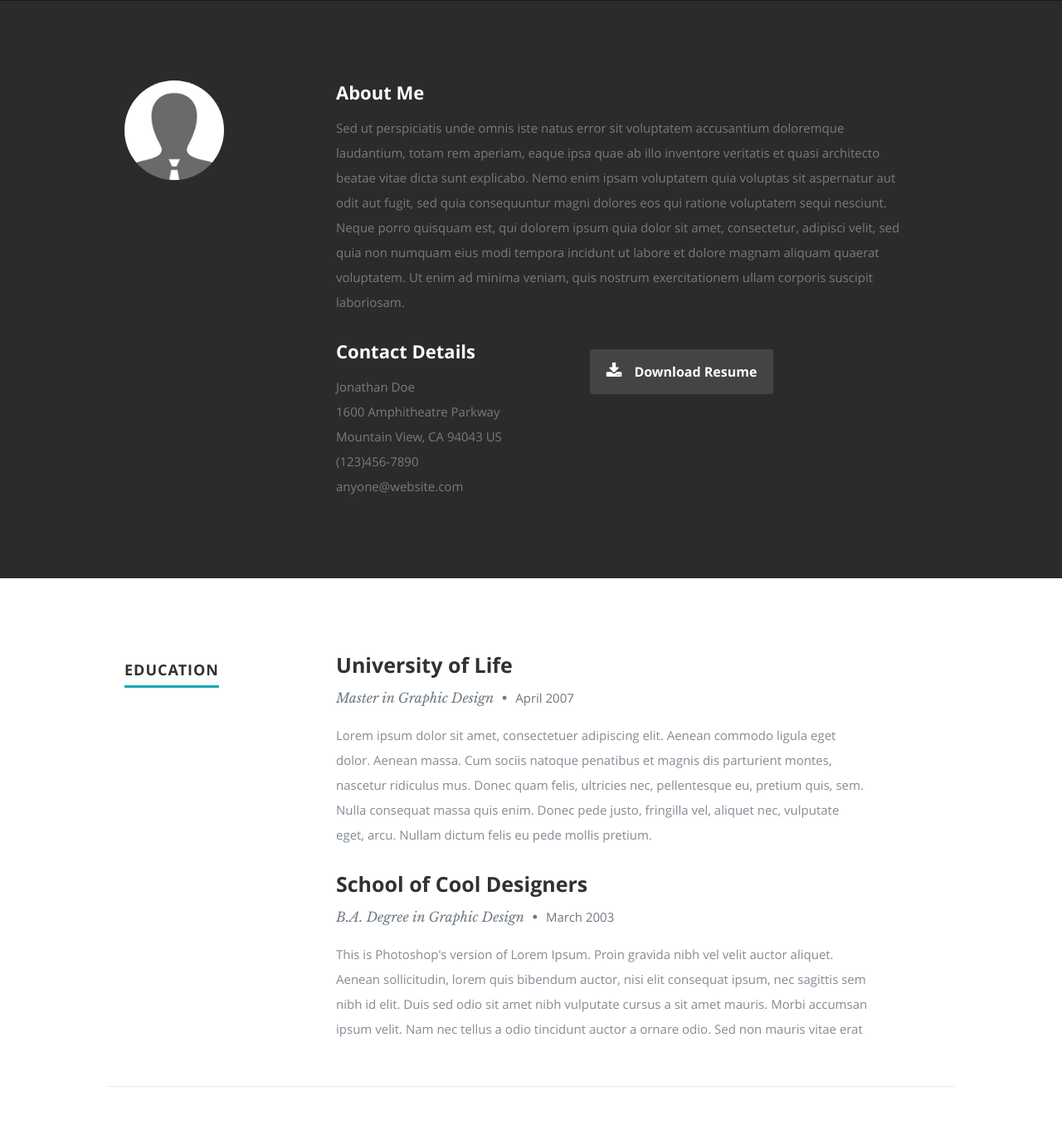
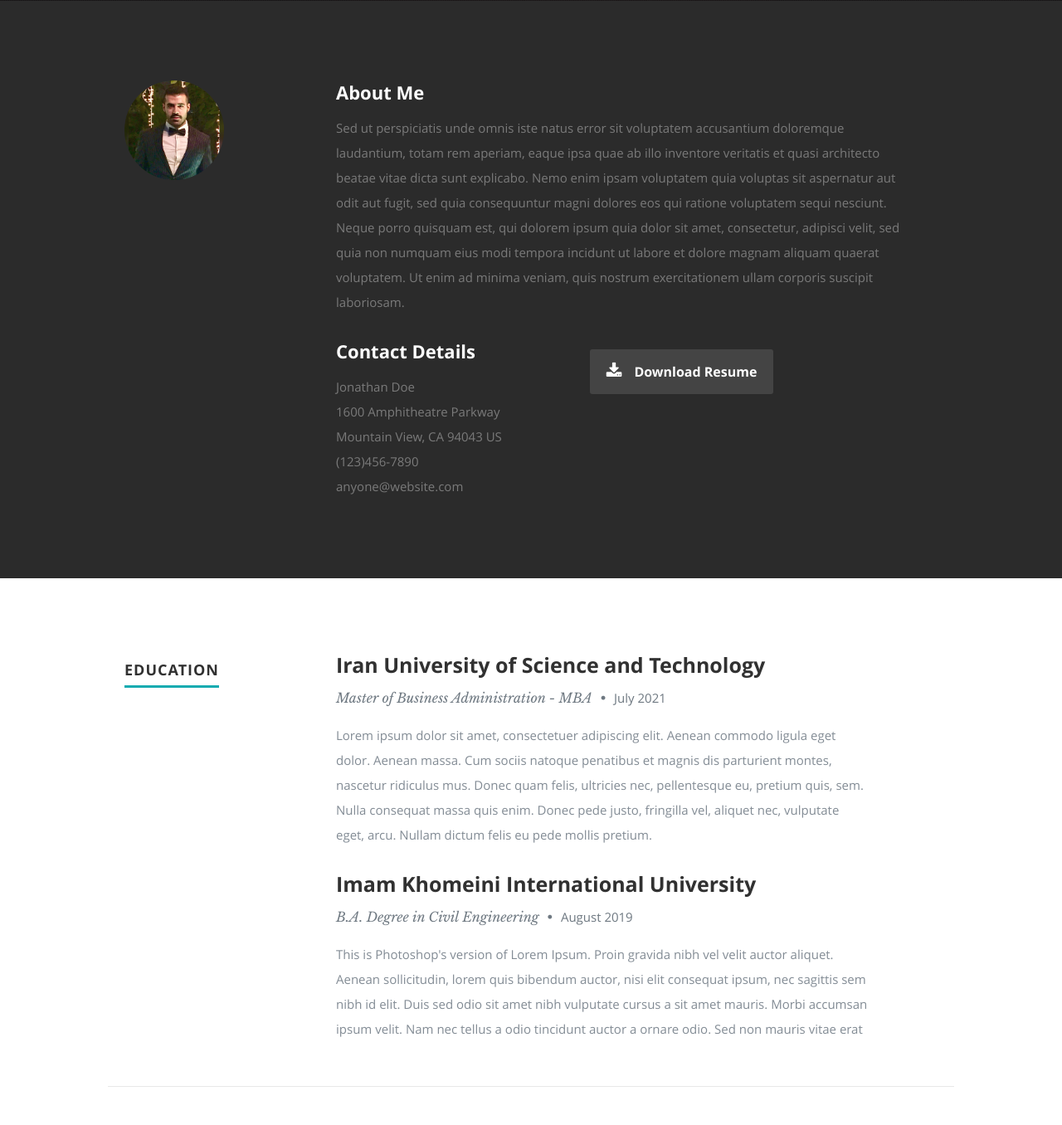
Before and after one commit to matinazimi/resume, a Django app: page / in a window 1280 px wide. Shown: the part 799-2155 px from the top of the page at 83% size. Run offline with Django 3.2, Linux system fonts and the light colour scheme; some libraries are stand-ins or nearby versions.

Commit message:
change data base to sqlight and change in tamplate text

```diff
--- a/templates/index.html
+++ b/templates/index.html
@@ -89,7 +89,7 @@
 
          <div class="three columns">
 
-            <img class="profile-pic"  src="static/images/profilepic.jpg" alt="" />
+            <img class="profile-pic"  src="static/images/matin.jpg" alt="" />
 
          </div>
 
@@ -154,8 +154,8 @@
 
                <div class="twelve columns">
 
-                  <h3>University of Life</h3>
-                  <p class="info">Master in Graphic Design <span>&bull;</span> <em class="date">April 2007</em></p>
+                  <a href="http://www.iust.ac.ir/en"><h3>Iran University of Science and Technology </h3></a>
+                  <p class="info">Master of Business Administration - MBA <span>&bull;</span> <em class="date">July 2021</em></p>
 
                   <p>
                   Lorem ipsum dolor sit amet, consectetuer adipiscing elit. Aenean commodo ligula eget dolor. Aenean massa.
@@ -172,8 +172,8 @@
 
                <div class="twelve columns">
 
-                  <h3>School of Cool Designers</h3>
-                  <p class="info">B.A. Degree in Graphic Design <span>&bull;</span> <em class="date">March 2003</em></p>
+                  <a href="http://www.ikiu.ac.ir/en/"><h3>Imam Khomeini International University</h3></a>
+                  <p class="info">B.A. Degree in Civil Engineering <span>&bull;</span> <em class="date">August 2019</em></p>
 
                   <p>
                   This is Photoshop's version  of Lorem Ipsum. Proin gravida nibh vel velit auctor aliquet.
```
Also changed, not shown: resume/settings.py (+2 -6 lines), static/images/matin.jpg (added), 1 other file.
